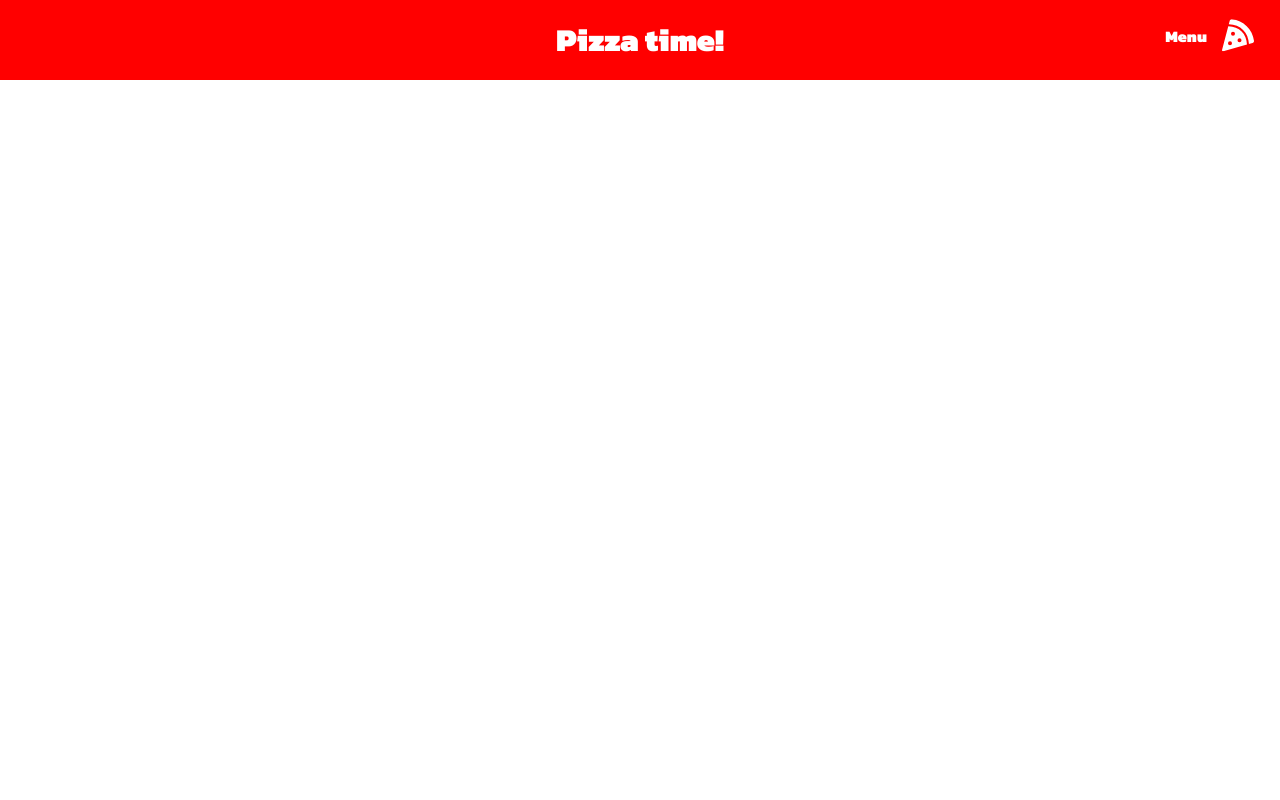
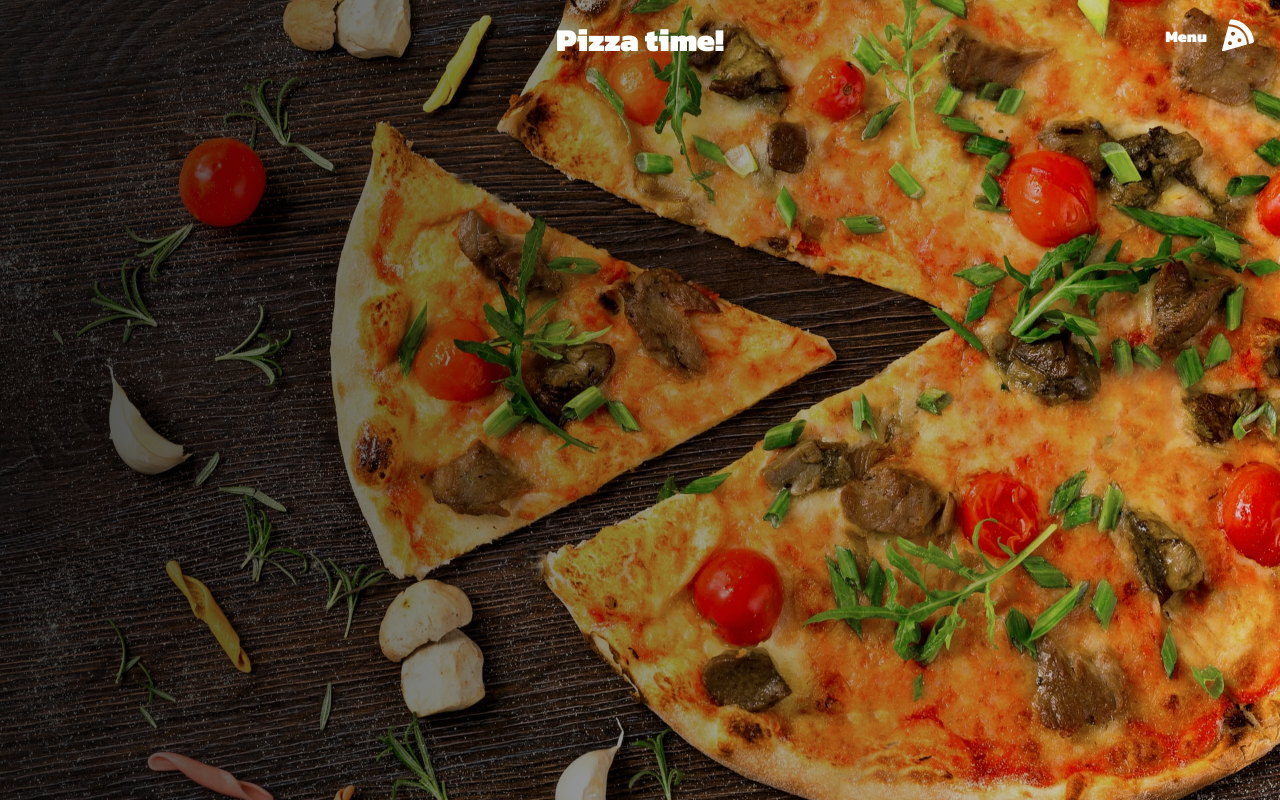
Before and after one commit to Robertosousa86/react-pizzawebsite, a React (Create React App) app: page / in a window 1280 px wide. Built offline with nearby package versions, Linux system fonts and the light colour scheme.

Commit message:
add image to background

```diff
--- a/src/App.js
+++ b/src/App.js
@@ -1,13 +1,13 @@
 import React from "react";
-import Navbar from "./components/Navbar";
 import { BrowserRouter as Router } from "react-router-dom";
 import { GlobalStyle } from "./globalStyles";
+import Hero from "./components/Hero";
 
 function App() {
   return (
     <Router>
       <GlobalStyle />
-      <Navbar />
+      <Hero />
     </Router>
   );
 }
--- /dev/null
+++ b/src/components/Hero/HeroElements.js
@@ -0,0 +1,10 @@
+import styled from "styled-components";
+import ImgBg from "../../images/pizza-3.jpg";
+
+export const HeroContainer = styled.div`
+  background: linear-gradient(to right, rgba(0, 0, 0, 0.7), rgba(0, 0, 0, 0.1)),
+    url(${ImgBg});
+  height: 100vh;
+  background-position: center;
+  background-size: cover;
+`;
--- /dev/null
+++ b/src/components/Hero/index.js
@@ -0,0 +1,13 @@
+import React from "react";
+import Navbar from "../Navbar";
+import { HeroContainer } from "./HeroElements";
+
+const Hero = () => {
+  return (
+    <HeroContainer>
+      <Navbar />
+    </HeroContainer>
+  );
+};
+
+export default Hero;
--- a/src/components/Navbar/NavbarElements.js
+++ b/src/components/Navbar/NavbarElements.js
@@ -3,7 +3,7 @@
 import { FaPizzaSlice } from "react-icons/fa";
 
 export const Nav = styled.nav`
-  background: red;
+  background: transparent;
   height: 80px;
   display: flex;
   justify-content: center;
```
